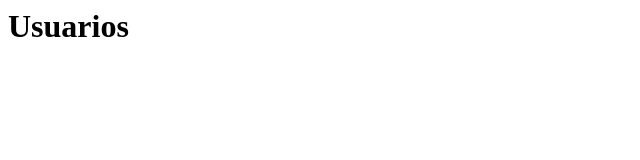
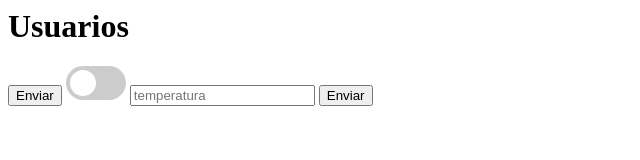
Before and after one commit to ferchitas/domotica, a website: page publico/usuarios.html in a window 1280 px wide. Shown: the whole page, without its empty margins (0-640 px from the left). Drawn offline with nearby package versions, Linux system fonts and the light colour scheme; no server answers.

Commit message:
esta hecho para que la persiana se abra y aprezca en el sevidor, pero solo funciona el .on de la persiana si esta en el elservidor haciando un broadcast no si emite solo a ese socket

```diff
--- /dev/null
+++ b/publico/css/switch.css
@@ -0,0 +1,59 @@
+/* Formateamos el label que servirá de contenedor */
+.switch {
+  position: relative;
+  display: inline-block;
+  width: 60px;
+  height: 34px;
+}
+
+/* Ocultamos el checkbox html */
+.switch input {
+  display:none;
+}
+
+/* Formateamos la caja del interruptor sobre la cual se deslizará la perilla de control o slider */
+.slider {
+  position: absolute;
+  cursor: pointer;
+  top: 0;
+  left: 0;
+  right: 0;
+  bottom: 0;
+  background-color: #ccc;
+  -webkit-transition: .4s;
+  transition: .4s;
+}
+
+/* Pintamos la perilla de control o slider usando el selector before */
+.slider:before {
+  position: absolute;
+  content: "";
+  height: 26px;
+  width: 26px;
+  left: 4px;
+  bottom: 4px;
+  background-color: white;
+  -webkit-transition: .4s;
+  transition: .4s;
+}
+
+/* Cambiamos el color de fondo cuando el checkbox esta activado */
+input:checked + .slider {
+  background-color: #3366ff;
+}
+
+/* Deslizamos el slider a la derecha cuando el checkbox esta activado */
+input:checked + .slider:before {
+  -webkit-transform: translateX(26px);
+  -ms-transform: translateX(26px);
+  transform: translateX(26px);
+}
+
+/* Aplicamos efecto de bordes redondeados en slider y en el fondo del slider */
+.slider.round {
+  border-radius: 34px;
+}
+
+.slider.round:before {
+  border-radius: 50%;
+}
--- a/publico/temperatura.js
+++ b/publico/temperatura.js
@@ -2,7 +2,6 @@ var socket = io.connect('http://localhost:8080', {'forceNew': true});
 
 socket.on('temperatura-historico-sensor', function (data) {
 	renderTemperatura(data);
-	console.log(socket.id);
 });
 
 function mandarTemperatura(event) {
@@ -16,7 +15,6 @@ function mandarTemperatura(event) {
 
 
 function renderTemperatura(data) {
-	console.log("f3");
 	var html = data.map(function (data, index) {
 		return(`<div">
 				<strong>${data.fecha}</strong>
--- a/publico/usuarios.html
+++ b/publico/usuarios.html
@@ -2,10 +2,22 @@
 	<head>
 		<meta http-equiv="Content-Type" content="text/html; charset=utf-8">
 		<title>Usuarios</title>
+		<link rel="stylesheet" type="text/css" href="css/switch.css" media="screen" />
 		<script src="/socket.io/socket.io.js"></script>
-		<script src="main.js"></script>
+		<script src="usuarios.js"></script>
 	</head>
 	<body>
 		<h1>Usuarios</h1>
+		<form onsubmit="return cambiar(this)">
+		<input type="submit" value="Enviar">
+			<!-- Rounded switch -->
+			<label class="switch">
+			  <input type="checkbox" id="persianaCheckBox">
+			  <div class="slider round"></div>
+			</label>
+
+		<form onsubmit="return mandarTemperatura(this)">
+			<input type="text" id="temperatura" placeholder="temperatura">
+			<input type="submit" value="Enviar">
 	</body>
 </html>
--- /dev/null
+++ b/publico/usuarios.js
@@ -0,0 +1,13 @@
+var socket2 = io.connect('http://localhost:8080', {'forceNew': true});
+
+
+function cambiar(event) {
+
+	var payload = {
+		estado: document.getElementById('persianaCheckBox').checked,
+		fecha: new Date()
+	};
+	socket2.emit('usuarios-estado-persiana', payload);
+	console.log("f1");
+	return false;
+}
```
Also changed, not shown: publico/persiana.html (deleted, +0 -11 lines), publico/persiana.js (added, +19 -0 lines), publico/servidor.html (+12 -5 lines), servidor.js (+13 -4 lines).
